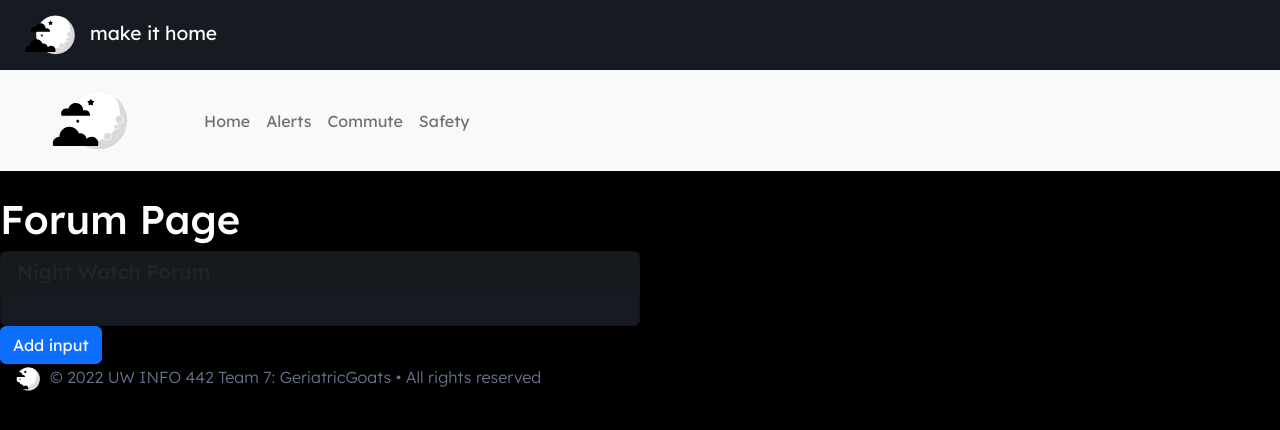
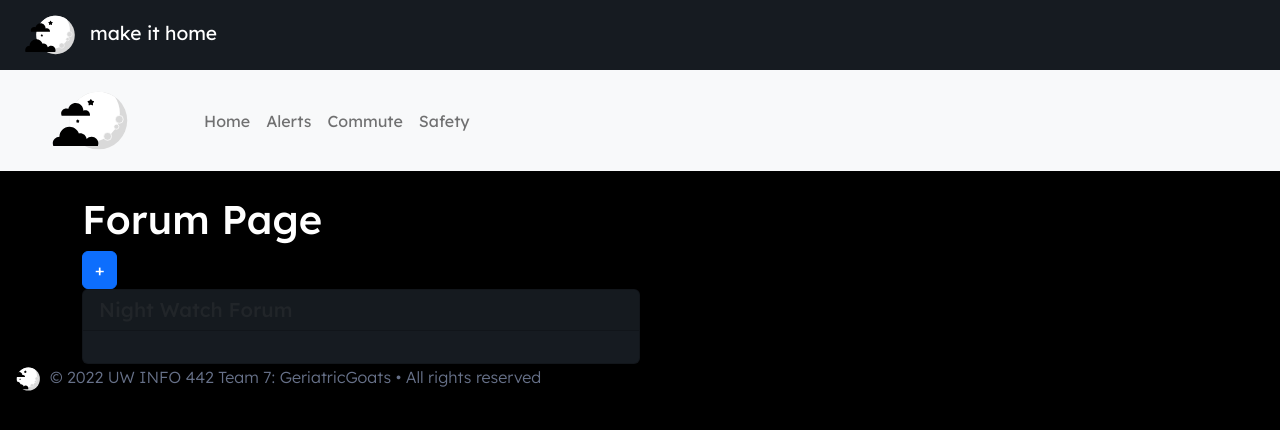
Before and after one commit to UW-INFO442-AU22/GeriatricGoats, a React (Create React App) app: page /forum in a window 1280 px wide. Shown: the top 430 px of the page. Built offline with nearby package versions, Linux system fonts and the light colour scheme.

Commit message:
interactive add post

```diff
--- a/src/Forum.js
+++ b/src/Forum.js
@@ -18,7 +18,7 @@ export function Forum(){
     return(
         <div>
             <MakeNavBar/>
-            <h1>Forum Page</h1>
+
             <CardApp/>
         </div>
     )
@@ -29,15 +29,20 @@ export function Forum(){
 function CardApp(){
     const [postList, setPostList] = useState([]);
 
+  // event that happens when add post button is clicked
     const clicked = event => {
-      setPostList(postList.concat(<MakePost key={postList.length} />));
+      setPostList(postList.concat(
+      <MakePost key={postList.length} />));
     };
+  // some css work needs to be done in this return statement to make it look like the figma prototypes (:
+    return (
 
-    return (
-      <div>
-        <MakeCard posts={postList}/>
-        <Button onClick={clicked}>Add input</Button>
-      </div>
+<div class="container">
+    <h1>Forum Page</h1>
+    <Button onClick={clicked}>+</Button>
+    <MakeCard posts={postList}/>
+
+</div>
     );
 }
 
```
